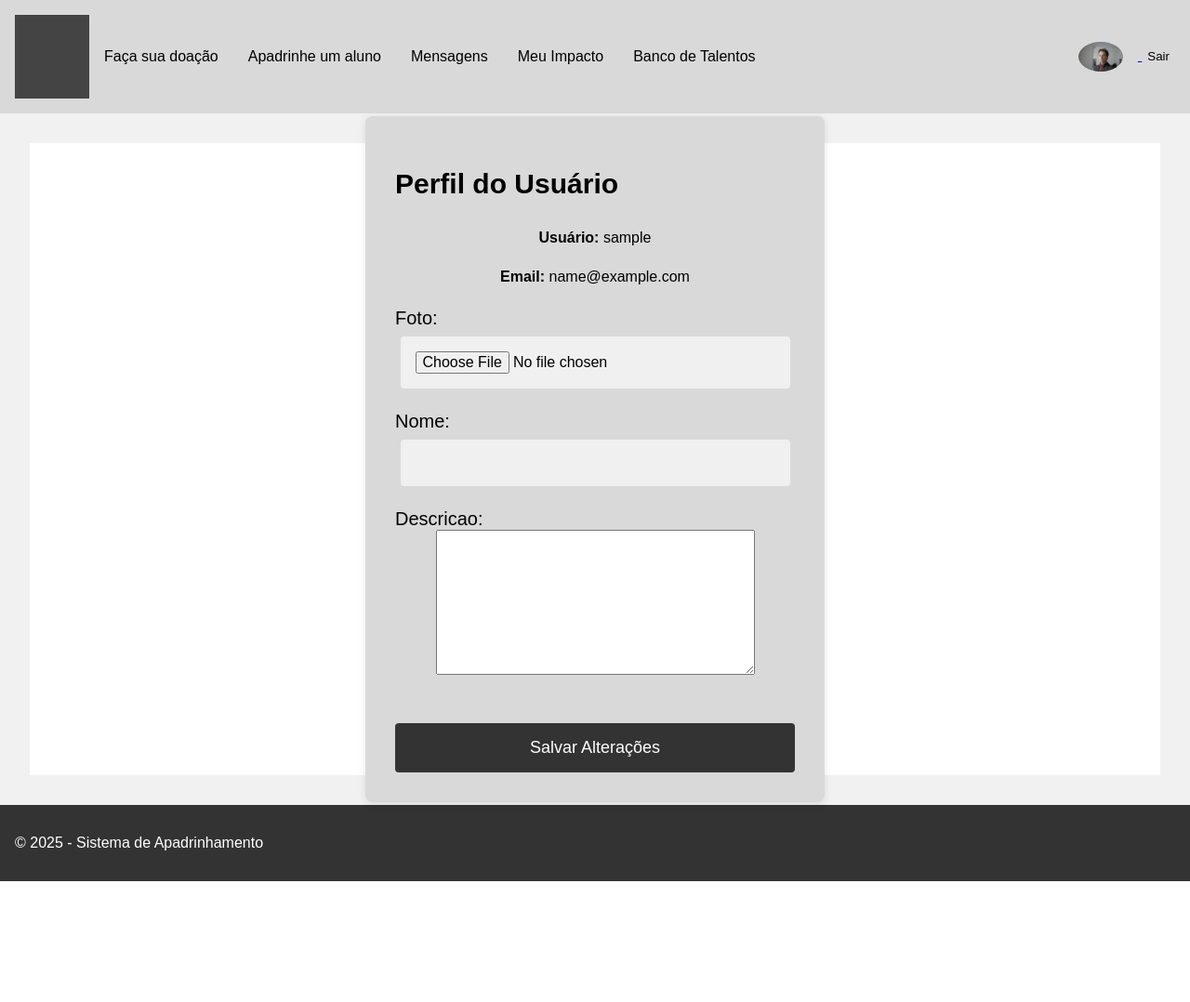
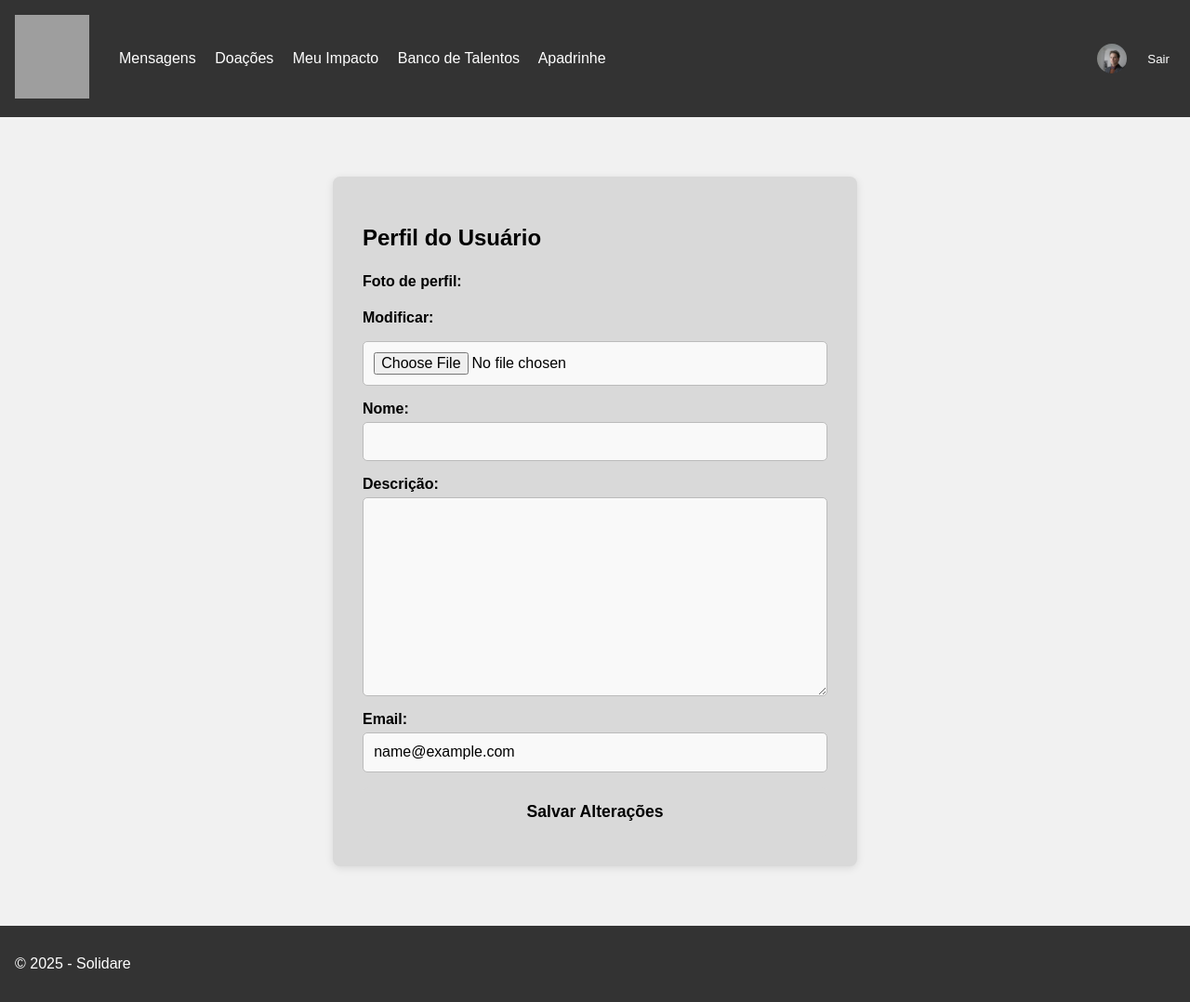
Before and after one commit to Rodrigo603/Solidare, a Django app: page /perfil/?editar=1 in a window 1280 px wide. Shown: the whole page at 93% size. Before the commit the page ends 948 px from the top, so only its background shows below. Run offline with Django 5.2, Linux system fonts and the light colour scheme; the visitor is signed in with stand-in values (Sample User, id 1); data comes from the database, SQL or seed files in the repository; grey boxes are pictures that could not be loaded.

Commit message:
Implementa sistema de perfil de usuário
- Adiciona visualização e edição de perfil com campos: nome, email, descrição e foto
- Atualiza o form para permitir upload de imagem e edição do email
- Estiliza página de perfil e ícone de usuário no cabeçalho
- Corrige exibição condicional da imagem de perfil
- Configura pastas 'fotos_perfil/' e 'media/' para uploads

```diff
--- a/Aplicativo/forms.py
+++ b/Aplicativo/forms.py
@@ -2,6 +2,23 @@ from django import forms
 from .models import Profile
 
 class ProfileForm(forms.ModelForm):
+    email = forms.EmailField(required=True, label='Email')  # Adiciona o campo manualmente
+
     class Meta:
         model = Profile
         fields = ['foto', 'nome', 'descricao']
+        labels = {
+            'foto': 'Foto de Perfil',
+            'nome': 'Nome',
+            'descricao': 'Descrição',
+        }
+
+
+    def save(self, commit=True):
+        profile = super().save(commit=False)
+        user = profile.user
+        user.email = self.cleaned_data['email']
+        if commit:
+            user.save()
+            profile.save()
+        return profile
--- a/Aplicativo/models.py
+++ b/Aplicativo/models.py
@@ -13,6 +13,12 @@ class Profile(models.Model):
 
     def __str__(self):
         return f'Perfil de {self.user.username}'
+
+    @property
+    def foto_url(self):
+        if self.foto:
+            return self.foto.url
+        return '/static/img/user-icon.jpg'
 
 @receiver(post_save, sender=User)
 def criar_ou_atualizar_perfil(sender, instance, created, **kwargs):
--- a/Aplicativo/static/css/base.css
+++ b/Aplicativo/static/css/base.css
@@ -135,13 +135,6 @@ main {
   border-radius: 12px;
 }
 
-.hero-buttons {
-  display: flex;
-  justify-content: center;
-  gap: 2rem;
-  flex-wrap: wrap;
-}
-
 .hero-btn {
   background-color: #d9d9d9;
   padding: 1rem 2rem;
@@ -150,7 +143,7 @@ main {
   font-size: 1.1rem;
   text-decoration: none;
   color: #000;
-  font-weight: bold;
+  font-weight: 600;
   transition: background-color 0.2s;
 }
 
@@ -162,16 +155,8 @@ main {
   display: flex;
   justify-content: center;
   gap: 2rem;
+  flex-wrap: wrap;
   margin-top: 2rem;
-}
-
-.hero-btn {
-  padding: 1rem 2rem;
-  background-color: #d9d9d9;
-  color: black;
-  text-decoration: none;
-  font-weight: 500;
-  border-radius: 5px;
 }
 
 header img[alt="Perfil"] {
@@ -179,3 +164,77 @@ header img[alt="Perfil"] {
   border-radius: 50%;
   cursor: pointer;
 }
+
+.header-profile-pic {
+  width: 32px;
+  height: 32px;
+  border-radius: 50%;
+  object-fit: cover;
+  margin-left: 1rem;
+  vertical-align: middle;
+}
+
+
+.profile-picture {
+  width: 100px;
+  height: 100px;
+  object-fit: cover;
+  border-radius: 50%;
+  display: block;
+  margin: 0 auto 1rem;
+}
+
+.auth-wrapper {
+  display: flex;
+  justify-content: center;
+  align-items: center;
+  min-height: calc(100vh - 120px); /* Para considerar cabeçalho e rodapé */
+  background-color: #f1f1f1;
+  padding: 2rem 1rem;
+}
+
+.auth-box {
+  background-color: #d9d9d9;
+  padding: 2rem;
+  border-radius: 8px;
+  width: 100%;
+  max-width: 430px;
+  box-shadow: 0 2px 8px rgba(0, 0, 0, 0.1);
+}
+
+
+.profile-container {
+  max-width: 500px;
+  margin: 2rem auto;
+  padding: 2rem;
+  background-color: #d9d9d9;
+  border-radius: 8px;
+  box-shadow: 0 2px 8px rgba(0, 0, 0, 0.1);
+}
+
+.profile-form {
+  display: flex;
+  flex-direction: column;
+  gap: 1rem;
+  margin-top: 1.5rem;
+}
+
+.form-group {
+  display: flex;
+  flex-direction: column;
+}
+
+.form-group label {
+  margin-bottom: 0.3rem;
+  font-weight: bold;
+}
+
+.profile-form input,
+.profile-form textarea,
+.profile-form select {
+  padding: 0.7rem;
+  border: 1px solid #bbb;
+  border-radius: 5px;
+  font-size: 1rem;
+  background-color: #f9f9f9;
+}
--- a/Aplicativo/templates/base.html
+++ b/Aplicativo/templates/base.html
@@ -3,43 +3,50 @@
 <html lang="pt-br">
 <head>
     <meta charset="UTF-8">
-    <title>{% block title %}Sistema{% endblock %}</title>
-    <link rel="stylesheet" href="{% static 'css/base.css' %}">
-    {% load static %}
+    <title>{% block title %}Solidare{% endblock %}</title>
     <link rel="stylesheet" href="{% static 'css/base.css' %}">
 </head>
 <body>
-    <header style="background-color: #d9d9d9; padding: 1rem; display: flex; align-items: center; justify-content: space-between;">
+    <header style="display: flex; align-items: center; justify-content: space-between;">
       <div style="display: flex; align-items: center;">
-          <a href="{% url 'home' %}" style="display: block; width: 80px; height: 90px; background-color: #444; margin-right: 1rem;"></a>
-          <a href="{% url 'doacoes' %}" style="margin-right: 2rem; color: black; font-weight: 400; text-decoration: none;">Faça sua doação</a>
-          <a href="{% url 'apadrinhar' %}" style="margin-right: 2rem; color: black; font-weight: 400; text-decoration: none;">Apadrinhe um aluno</a>
-          <a href="{% url 'mensagens' %}" style="margin-right: 2rem; color: black; font-weight: 400; text-decoration: none;">Mensagens</a>
-          <a href="{% url 'impacto' %}" style="margin-right: 2rem; color: black; font-weight: 400; text-decoration: none;">Meu Impacto</a>
-          <a href="{% url 'banco_talentos' %}" style="margin-right: 2rem; color: black; font-weight: 400; text-decoration: none;">Banco de Talentos</a>
+        <a href="{% url 'home' %}">
+          <img src="{% static 'img/logo.png' %}" alt="Logo do site" style="width: 80px; height: 90px; margin-right: 1rem;">
+        </a>
+        <nav>
+          <a href="{% url 'mensagens' %}">Mensagens</a>
+          <a href="{% url 'doacoes' %}">Doações</a>
+          <a href="{% url 'impacto' %}">Meu Impacto</a>
+          <a href="{% url 'banco_talentos' %}">Banco de Talentos</a>
+          <a href="{% url 'apadrinhar' %}">Apadrinhe</a>
+        </nav>
       </div>
-        <div>
+
+      <div style="display: flex; align-items: center;">
         {% if user.is_authenticated %}
-            <a href="{% url 'perfil' %}" title="Perfil">
-              <img src="{% static 'img/user-icon.jpg' %}" alt="Perfil" style="height: 32px; vertical-align: middle; margin-right: 1rem;">
+          <a href="{% url 'perfil' %}">
+            {% if user.profile.foto %}
+              <img src="{{ user.profile.foto.url }}" alt="Perfil" class="header-profile-pic">
+            {% else %}
+              <img src="{% static 'img/user-icon.jpg' %}" alt="Ícone padrão" class="header-profile-pic">
+            {% endif %}
           </a>
-            <form method="post" action="{% url 'logout' %}" style="display:inline;">
+          <form method="post" action="{% url 'logout' %}" style="display:inline; margin-left: 1rem;">
             {% csrf_token %}
-              <button type="submit" style="background:none; border:none; color:black; font-weight:400; cursor:pointer;">Sair</button>
+            <button type="submit" style="background:none; border:none; color:white; font-weight:400; cursor:pointer;">Sair</button>
           </form>
         {% else %}
-            <a href="{% url 'login' %}" style="color: black; font-weight: 700; margin-right: 1rem;">Login</a>
-            <a href="{% url 'registrar' %}" style="color: black; font-weight: 400;">Cadastro</a>
+          <a href="{% url 'login' %}" style="color: white; font-weight: 700; margin-right: 1rem;">Login</a>
+          <a href="{% url 'registrar' %}" style="color: white; font-weight: 400;">Cadastro</a>
         {% endif %}
-
       </div>
     </header>
 
     <main>
         {% block content %}{% endblock %}
     </main>
+
     <footer>
-        <p>&copy; 2025 - Sistema de Apadrinhamento</p>
+        <p>&copy; 2025 - Solidare</p>
     </footer>
 </body>
 </html>
--- a/Aplicativo/templates/perfil.html
+++ b/Aplicativo/templates/perfil.html
@@ -1,22 +1,54 @@
 {% extends 'base.html' %}
+{% load static %}
+
 {% block title %}Perfil{% endblock %}
 {% block content %}
-<div class="auth-wrapper">
-  <div class="auth-box">
-    <h2>Perfil do Usuário</h2>
+<div class="profile-container">
+  <h2>Perfil do Usuário</h2>
 
-    {% if foto %}
-      <img src="{{ foto }}" alt="Foto de perfil" style="width: 100px; border-radius: 50%; margin-bottom: 1rem;">
-    {% endif %}
+  {% if foto %}
+    <img src="{{ foto }}" alt="Foto de perfil" class="profile-picture">
+  {% endif %}
 
-    <p><strong>Usuário:</strong> {{ username }}</p>
+  {% if not is_editing %}
+    <p><strong>Usuário:</strong> {{ user.username }}</p>
     <p><strong>Email:</strong> {{ email }}</p>
+    <p><strong>Nome:</strong> {{ profile.nome }}</p>
+    <p><strong>Descrição:</strong> {{ profile.descricao }}</p>
+    <div class="edit-btn-container">
+      <a href="?editar=1" class="hero-btn">Editar Perfil</a>
+    </div>
+  {% else %}
+    <form method="post" enctype="multipart/form-data" class="profile-form">
+      {% csrf_token %}
 
-    <form method="post" enctype="multipart/form-data">
-      {% csrf_token %}
-      {{ form.as_p }}
-      <button type="submit">Salvar Alterações</button>
+      <div class="form-group">
+        <label for="{{ form.foto.id_for_label }}">Foto de perfil:</label>
+        {% if form.foto.value %}
+            <p><strong>Atualmente:</strong> <a href="{{ form.foto.value.url }}">{{ form.foto.value.name }}</a></p>
+            <button type="submit" name="foto-clear" value="true" class="hero-btn" style="margin-bottom: 1rem;">Limpar Foto</button>
+        {% endif %}
+        <p><strong>Modificar:</strong></p>
+        <input type="file" name="foto" id="id_foto">
+      </div>
+
+      <div class="form-group">
+        <label for="id_nome">Nome:</label>
+        {{ form.nome }}
+      </div>
+
+      <div class="form-group">
+        <label for="id_descricao">Descrição:</label>
+        {{ form.descricao }}
+      </div>
+
+      <div class="form-group">
+        <label for="id_email">Email:</label>
+        <input type="email" name="email" id="id_email" value="{{ email }}" required>
+      </div>
+
+      <button type="submit" class="hero-btn">Salvar Alterações</button>
     </form>
-  </div>
+  {% endif %}
 </div>
 {% endblock %}
--- a/Aplicativo/views.py
+++ b/Aplicativo/views.py
@@ -1,10 +1,11 @@
 from django.shortcuts import render
 from django.contrib.auth.decorators import login_required
 from django.contrib.auth.forms import UserCreationForm
-from .models import Aluno, Mensagem, Doacao, Boletim, ComentarioProfessor, Indicacao, FeedbackEmpresa
+from .models import Aluno, Mensagem, Doacao, Boletim, ComentarioProfessor, Indicacao, FeedbackEmpresa, Profile
 from django.contrib.auth import login
 from django.shortcuts import redirect
 from .forms import ProfileForm
+from django.contrib import messages
 
 
 
@@ -58,16 +59,27 @@ def apadrinhamento_view(request):
 
 @login_required
 def perfil_view(request):
-    profile = request.user.profile
-    form = ProfileForm(request.POST or None, request.FILES or None, instance=profile)
+    profile, _ = Profile.objects.get_or_create(user=request.user)
+    is_editing = request.GET.get('editar') == '1'
 
-    if form.is_valid():
-        form.save()
-        messages.success(request, "Perfil atualizado com sucesso!")
+    if request.method == 'POST':
+        form = ProfileForm(request.POST, request.FILES, instance=profile)
+        if form.is_valid():
+            profile = form.save(commit=False)
+            # Atualiza o email diretamente no modelo User
+            request.user.email = request.POST.get('email')
+            request.user.save()
+            profile.save()
+            messages.success(request, "Perfil atualizado com sucesso!")
+            return redirect('perfil')
+    else:
+        form = ProfileForm(instance=profile)
 
     return render(request, 'perfil.html', {
         'form': form,
         'email': request.user.email,
         'username': request.user.username,
         'foto': profile.foto.url if profile.foto else None,
+        'profile': profile,
+        'is_editing': is_editing,
     })
--- a/sistema/settings.py
+++ b/sistema/settings.py
@@ -129,3 +129,6 @@ STATICFILES_DIRS = [
 ]
 
 LOGIN_REDIRECT_URL = '/'
+
+MEDIA_URL = '/media/'
+MEDIA_ROOT = os.path.join(BASE_DIR, 'media')
--- a/sistema/urls.py
+++ b/sistema/urls.py
@@ -16,9 +16,13 @@ Including another URLconf
 """
 from django.contrib import admin
 from django.urls import path, include
+from django.conf import settings
+from django.conf.urls.static import static
 
 urlpatterns = [
     path('admin/', admin.site.urls),
     path('', include('Aplicativo.urls')),
     path('accounts/', include('django.contrib.auth.urls')),
 ]
+
+urlpatterns += static(settings.MEDIA_URL, document_root=settings.MEDIA_ROOT)
```
Also changed, not shown: fotos_perfil/windows-11-dark-mode-abstract-background-black-background-3840x2400-8710.jpg (added), media/fotos_perfil/ChatGPT_Image_15_de_abr._de_2025_23_09_35.png (added), media/fotos_perfil/pexels-olly-3760376.jpg (added), media/fotos_perfil/pexels-olly-3760376_KdifMP0.jpg (added), media/fotos_perfil/pexels-olly-3760376_LUtgTMI.jpg (added), media/fotos_perfil/pexels-olly-3760376_sm5dClT.jpg (added). Lines whose indentation alone changed are shown as unchanged.
